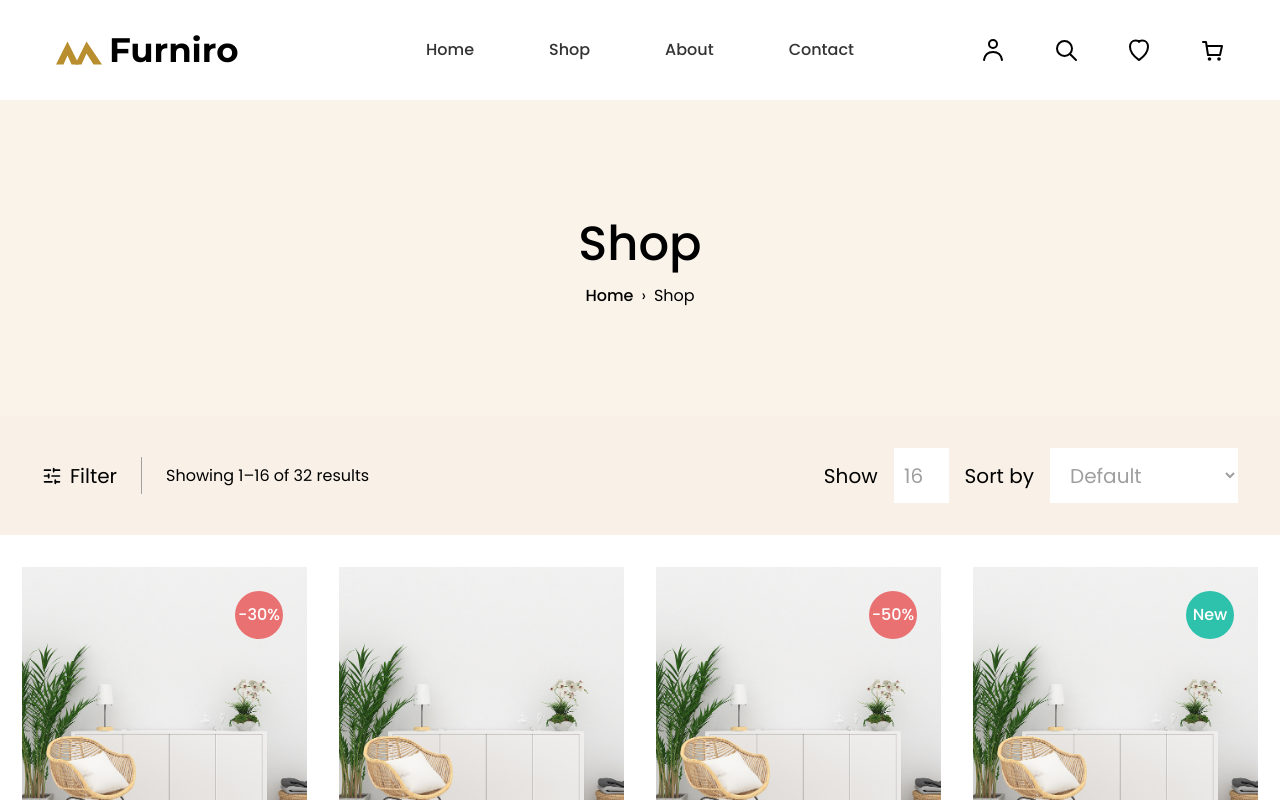
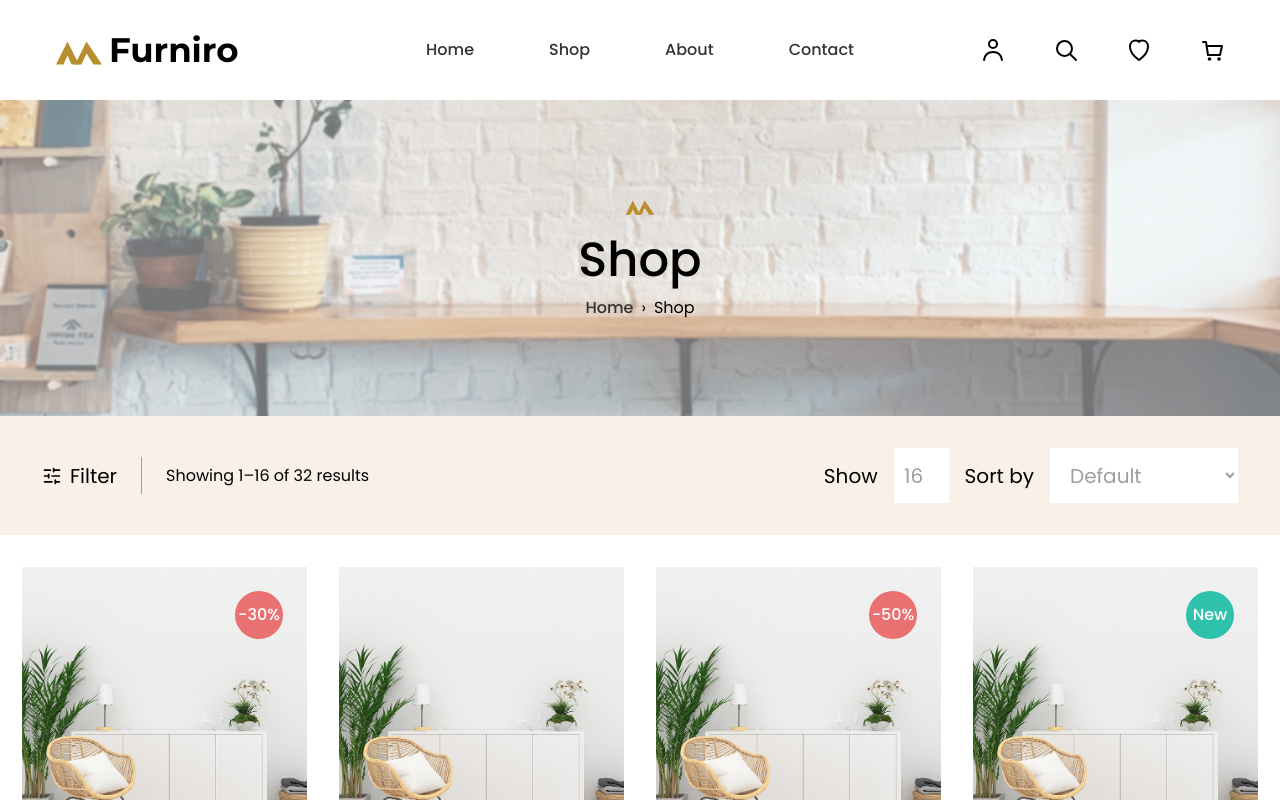
Before and after one commit to nngocanh1401-cloud/furnishing-store, a Next.js app: page /shop in a window 1280 px wide. Shown: the top 800 px of the page. Built offline with nearby package versions, Linux system fonts and the light colour scheme.

Commit message:
Update Shop Banner

```diff
--- a/src/app/contact/page.jsx
+++ b/src/app/contact/page.jsx
@@ -1,3 +1,5 @@
+import FeatureSection from "@/components/common/FeatureSection";
+import ShopBanner from "@/components/common/ShopBanner";
 import Contact from "@/components/contact/contact";
 
 export const metadata = {
@@ -6,5 +8,11 @@ export const metadata = {
 };
 
 export default function ContactPage() {
-  return <Contact />;
+  return (
+    <>
+      <ShopBanner title="Contact" current="Contact" />
+      <Contact />
+      <FeatureSection />
+    </>
+  );
 }
--- a/src/app/page.js
+++ b/src/app/page.jsx
@@ -1,4 +1,4 @@
-import Home from "@/components/home/home";
+import Home from "@/app/home/home";
 
 export const metadata = {
   title: "Home",
--- a/src/components/common/ShopBanner.jsx
+++ b/src/components/common/ShopBanner.jsx
@@ -1,14 +1,47 @@
-import Breadcrumb from "./Breadcrumb";
+import Link from "next/link";
+
+function SmallLogoMark() {
+  return (
+    <svg
+      width="32"
+      height="20"
+      viewBox="0 0 50 32"
+      fill="none"
+      xmlns="http://www.w3.org/2000/svg"
+      aria-hidden="true"
+    >
+      <path d="M2 30L13.5 7L25 30H17.5L13.5 21L9.5 30H2Z" fill="#B88E2F" />
+      <path d="M21 30L32.5 7L48 30H39.5L32.5 19L27.5 30H21Z" fill="#B88E2F" />
+    </svg>
+  );
+}
 
 export default function ShopBanner({ title = "Shop", current = "Shop" }) {
   return (
-    <section className="flex h-[316px] items-center justify-center bg-[#FAF3EA] px-5 text-center">
-      <div>
-        <h1 className="font-['Poppins'] text-[48px] font-medium leading-[72px] text-black">
+    <section
+      className="relative flex h-[316px] items-center justify-center bg-[#F9F1E7] bg-cover bg-center font-['Poppins']"
+      style={{
+        backgroundImage: "url('/images/shop-banner.jpg')",
+      }}
+    >
+      <div className="absolute inset-0 bg-white/45 backdrop-blur-[1px]" />
+
+      <div className="relative z-10 flex flex-col items-center text-center">
+        <SmallLogoMark />
+
+        <h1 className="mt-2 text-[48px] font-medium leading-[72px] text-black">
           {title}
         </h1>
 
-        <Breadcrumb current={current} />
+        <div className="mt-0 flex items-center gap-2 text-[16px] leading-[24px]">
+          <Link href="/" className="font-medium text-black transition hover:text-[#B88E2F]">
+            Home
+          </Link>
+
+          <span className="text-black">›</span>
+
+          <span className="font-light text-black">{current}</span>
+        </div>
       </div>
     </section>
   );
--- a/src/components/contact/contact.jsx
+++ b/src/components/contact/contact.jsx
@@ -1,11 +1,5 @@
-import FeatureSection from "@/components/common/FeatureSection";
-import ShopBanner from "@/components/common/ShopBanner";
-
 export default function Contact() {
   return (
-    <>
-      <ShopBanner title="Contact" current="Contact" />
-
     <section className="px-5 py-[98px]">
       <div className="mx-auto max-w-[1058px] text-center">
         <h2 className="font-['Poppins'] text-[36px] font-semibold text-black">
@@ -102,8 +96,5 @@ export default function Contact() {
         </form>
       </div>
     </section>
-
-      <FeatureSection />
-    </>
   );
 }
```
Also changed, not shown: src/app/home/home.jsx (renamed from src/components/home/home.jsx, +4 -4 lines). Lines whose indentation alone changed are shown as unchanged.
